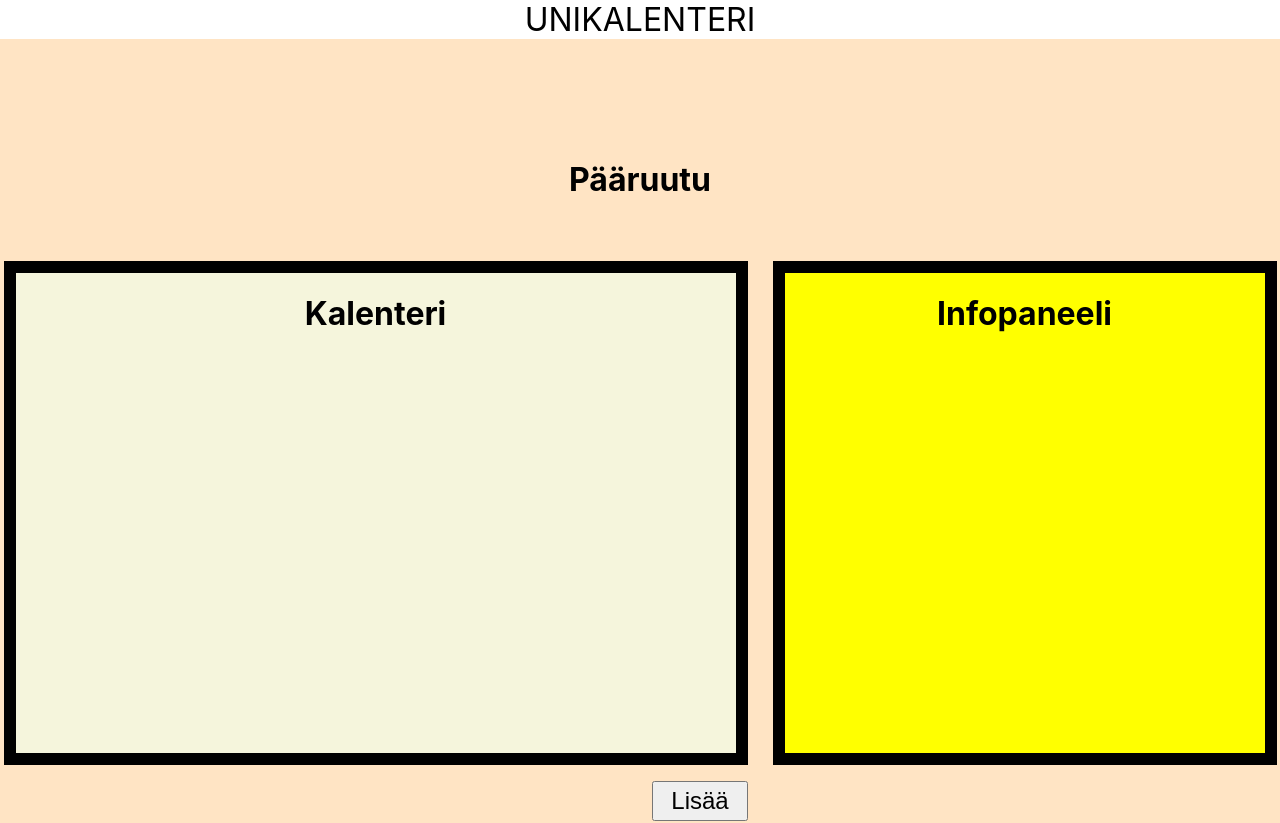
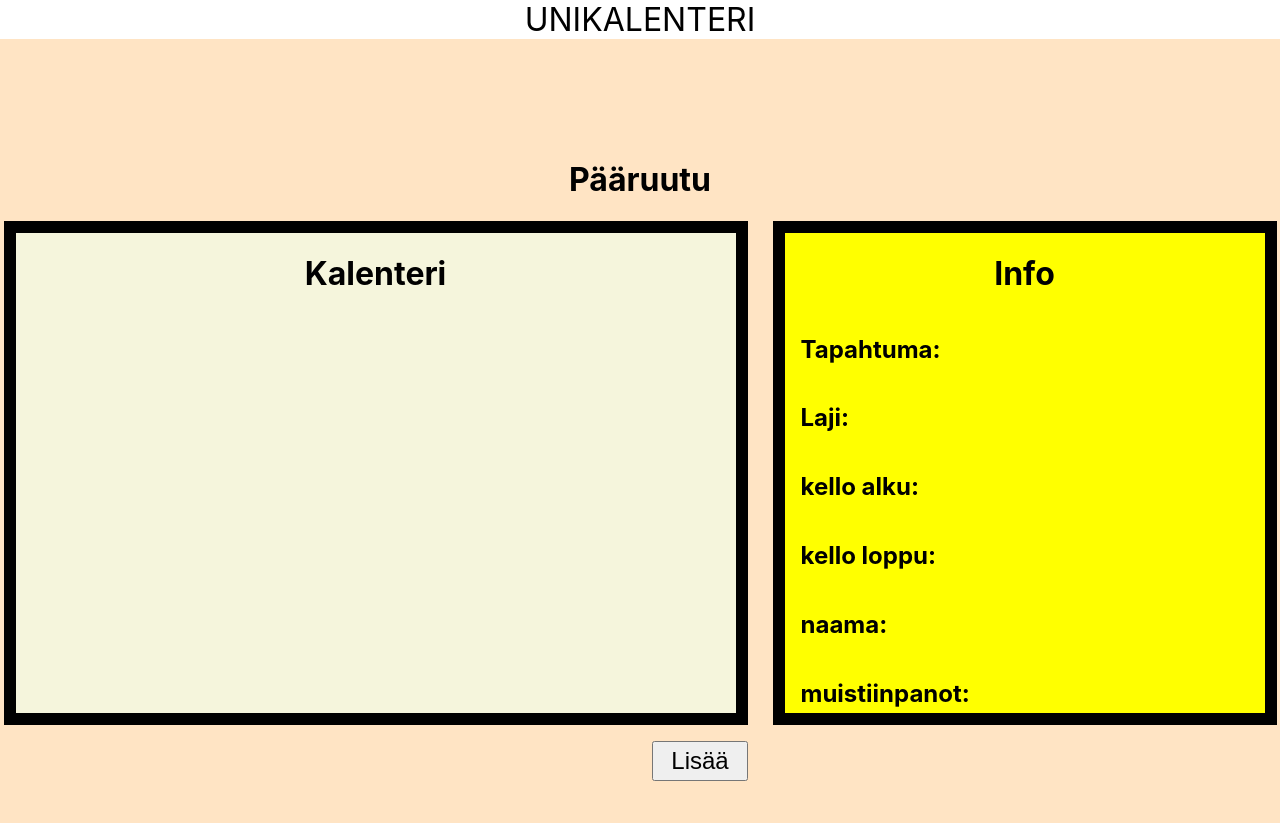
Before and after one commit to aashem/Ohjelmointi4, a React (Create React App) app in the folder unikalenteri/: page / in a window 1280 px wide. Shown: the top 823 px of the page. Built offline with nearby package versions, Linux system fonts and the light colour scheme.

Commit message:
Tapahtuman lisäys näkyy infopaneelissa

```diff
--- a/unikalenteri/src/App.css
+++ b/unikalenteri/src/App.css
@@ -21,22 +21,33 @@
   border: 12px;
   border-style: solid;
   border-color: black;
-  display: inline-block;
+  display: inline-flex;
+  flex-direction: column;
   height: 60vmin;
   width: 90vmin;
   background-color: beige;
 }
 
 .Infopaneeli {
-  margin-top: 5vmin;
+  position: relative;
+  text-align: left;
   z-index: 0;
   border: 12px;
   border-style: solid;
   border-color: black;
-  display: inline-block;
+  display: inline-flex;
+  flex-direction: column;
   height: 60vmin;
   width: 60vmin;
   background-color:yellow;
+}
+
+.Infopaneeli h1 {
+  text-align: center;
+}
+
+.Infopaneeli h2 {
+  margin-left: 2vmin;
 }
 
 .Kalenteri + .Infopaneeli {
@@ -94,10 +105,17 @@
 }
 
 .Hymynaamat img{
+  border-style:dotted;
   margin-left: 5vmin;
   height:10vmin;
   width: 10vmin;
 }
+
+.Hymynaamat img:hover {
+  background-color:red;
+  border-color: red;
+}
+
 .Lisää{
   font-size: x-large;
   margin-top: 2vmin;
@@ -105,3 +123,10 @@
   height: 5vmin;
   width: 12vmin;
 }
+
+.boksi{
+  text-justify: top;
+  text-align: left;
+  height: 12vmin;
+  width: 30vmin;
+}
--- a/unikalenteri/src/App.js
+++ b/unikalenteri/src/App.js
@@ -8,6 +8,7 @@ import suru from "./kuvat/Suru.jpg"
 
 function App() {
   //Tilat
+  const ids = ["hymy","midi","suru"]
   const [popup, setPopup] = useState(false)
   const [painettu, setPainettu] = useState(true)
   const [tapahtuma, setTapahtuma] = useState("")
@@ -16,9 +17,15 @@ function App() {
   const [tyyppi, setTyyppi] = useState("")
   const [kelloAlku, setKelloAlku] = useState("")
   const [kelloLoppu, setKelloLoppu] = useState("")
+  const [naama, setNaama] = useState(0)
+  const [muistiinpanot, setMuistiinpanot] = useState("")
+  const [nykyinenTapahtuma, setNykyinenTapahtuma] = useState("")
+  const [nykyinenKelloAlku, setNykyinenKelloAlku] = useState("")
+  const [nykyinenKelloLoppu, setNykyinenKelloLoppu] = useState("")
+  const [nykyinenNaama, setNykyinenNaama] = useState("")
+  const [nykyinenLaji, setNykyinenLaji] = useState("")
+  const [nykyinenMuistiinpanot, setNykyinenMuistiinpanot] = useState("")
 
-  //funtkio joka ohjaa näppäimen toimintaa
-  //Toglettaa visibility "visible" tai "hidden"
   const lisäyshandler = (e) => {
     popup ? setPopup(false) : setPopup(true)
   }
@@ -42,6 +49,28 @@ function App() {
   const kellohändlerloppu = (e) => {
     setKelloLoppu(e.target.value)
   }
+  const kuvahändler = (e) => {
+    setNaama(e.target.id)
+    let lista = ids
+    for (let i = 0; i < lista.length; i++){
+      document.getElementById(lista[i]).setAttribute('style', 'border-style: dotted')
+    }
+    document.getElementById(e.target.id).setAttribute('style', 'border-style: solid; border-radius: 25px; border-color: green')
+  }
+  const muistiinpanohändler = (e) => {
+    setMuistiinpanot(e.target.value)
+  }
+
+  const lisäämerkintäkalenteriin = (e) => {
+    setNykyinenTapahtuma(tapahtuma)
+    setNykyinenLaji(laji)
+    setNykyinenKelloAlku(kelloAlku)
+    setNykyinenKelloLoppu(kelloLoppu)
+    setNykyinenNaama(naama)
+    setNykyinenMuistiinpanot(muistiinpanot)
+  }
+
+
 
   return (
     <div>
@@ -55,11 +84,12 @@ function App() {
           <h2>
             Tapahtuma:
           </h2>
-          <select className = "Valintaboxi" onChange={valintaboxihandler}>
+          <select className = "Valintaboxi" id="Valintaboxi" onChange={valintaboxihandler}>
+            <option value="" selected disabled hidden>Valitse tästä</option>
             <option value="Urheilu">Urheilu</option>
             <option value="Uni">Uni</option>
           </select>
-          <div className= "Lajikenttä" style ={{visibility: lajiNäkyvyys && popup ? "visible" : "hidden"}}>
+          <div className= "Lajikenttä" id ="laji" style ={{visibility: lajiNäkyvyys && popup ? "visible" : "hidden"}}>
             <h2>
               Tyyppi:
             </h2>
@@ -71,20 +101,43 @@ function App() {
             <h2>Alku:</h2>
             <input onChange = {kellohändleralku} type="time" min="00:00" max="24:00" required></input>
             <h2>Loppu:</h2>
-            <input  onChange = {kellohändlerloppu} type="time" min="00:00" max="24:00" required></input>
+            <input onChange = {kellohändlerloppu} type="time" min="00:00" max="24:00" required></input>
+          </div>
           <h2>Fiilis:</h2>
-          <div className = "Hymynaamat">
-            <img src={hymy} alt="hymy"></img>
-            <img src={midi} alt="midi"></img>
-            <img src={suru} alt="suru"></img>
+          <div className = "Hymynaamat" id="Hymynaamat">
+            <img src={hymy} onClick={kuvahändler} alt="hymy" id='hymy'></img>
+            <img src={midi} onClick={kuvahändler} alt="midi" id="midi"></img>
+            <img src={suru} onClick={kuvahändler} alt="suru" id="suru"></img>
           </div>
+          <div className = "Tekstiboksi" id = "Tekstiboksi">
+            <h2>Muistiinpanot</h2>
+            <textarea onMouseLeave={muistiinpanohändler} className= "boksi"></textarea>
           </div>
+          <button className = "Lisäysnäppäin" onClick = {lisäämerkintäkalenteriin}>Lisää</button>
         </div>
         <div className = "Kalenteri"><h1>Kalenteri</h1></div>
         <div className = "Infopaneeli">
           <h1>
-          Infopaneeli
+          Info
           </h1>
+          <h2>
+            Tapahtuma: {nykyinenTapahtuma}
+          </h2>
+           <h2>
+            Laji: {nykyinenLaji}
+           </h2>
+           <h2>
+            kello alku: {nykyinenKelloAlku}
+           </h2>
+           <h2>
+            kello loppu: {nykyinenKelloLoppu}
+           </h2>
+           <h2>
+            naama: {nykyinenNaama}
+           </h2>
+           <h2>
+            muistiinpanot: {muistiinpanot}
+           </h2>
         </div>
         <div>
           <button className = "Lisää" onClick={lisäyshandler} style ={{visibility: painettu ? "visible" : "hidden"}}>
```
